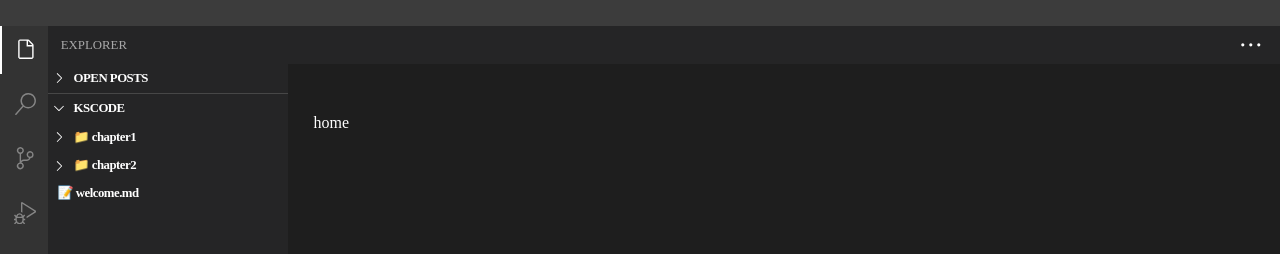
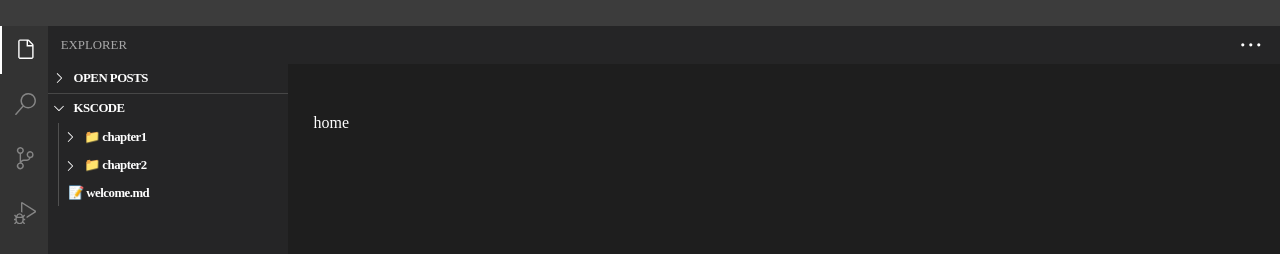
Before and after one commit to syoung125/kscode, a Next.js app: page / in a window 1280 px wide. Shown: the top 254 px of the page. Built offline with nearby package versions, Linux system fonts and the light colour scheme.

Commit message:
chore: :lipstick: change FileTreeItem wrapper margin, style

```diff
--- a/src/components/common/molecules/FileTreeItem.tsx
+++ b/src/components/common/molecules/FileTreeItem.tsx
@@ -81,6 +81,6 @@ const Row = styled.div<Pick<FileTreeItemProps, "isSelected">>`
 `;
 
 const StyledDiv = styled.div`
-  margin-left: 1.6rem;
+  margin-left: 0.6rem;
   ${({ theme }) => `border-left: 0.4px solid ${theme.colors.scheme.$gray100}`};
 `;
--- a/src/components/common/organisms/FileTree.tsx
+++ b/src/components/common/organisms/FileTree.tsx
@@ -1,3 +1,5 @@
+import styled from "styled-components";
+
 import { FileTreeItem } from "../molecules";
 
 import { isFolder, TreeItem, TreeView } from "@src/common/classes";
@@ -31,7 +33,12 @@ function FileTree({ filePaths, selectedFilePath, onFileClick }: FileTreeProps) {
       );
     });
 
-  return <>{renderChildren(root.children)}</>;
+  return <StyledDiv>{renderChildren(root.children)}</StyledDiv>;
 }
 
 export default FileTree;
+
+const StyledDiv = styled.div`
+  margin-left: 0.6rem;
+  ${({ theme }) => `border-left: 0.4px solid ${theme.colors.scheme.$gray100}`};
+`;
```
